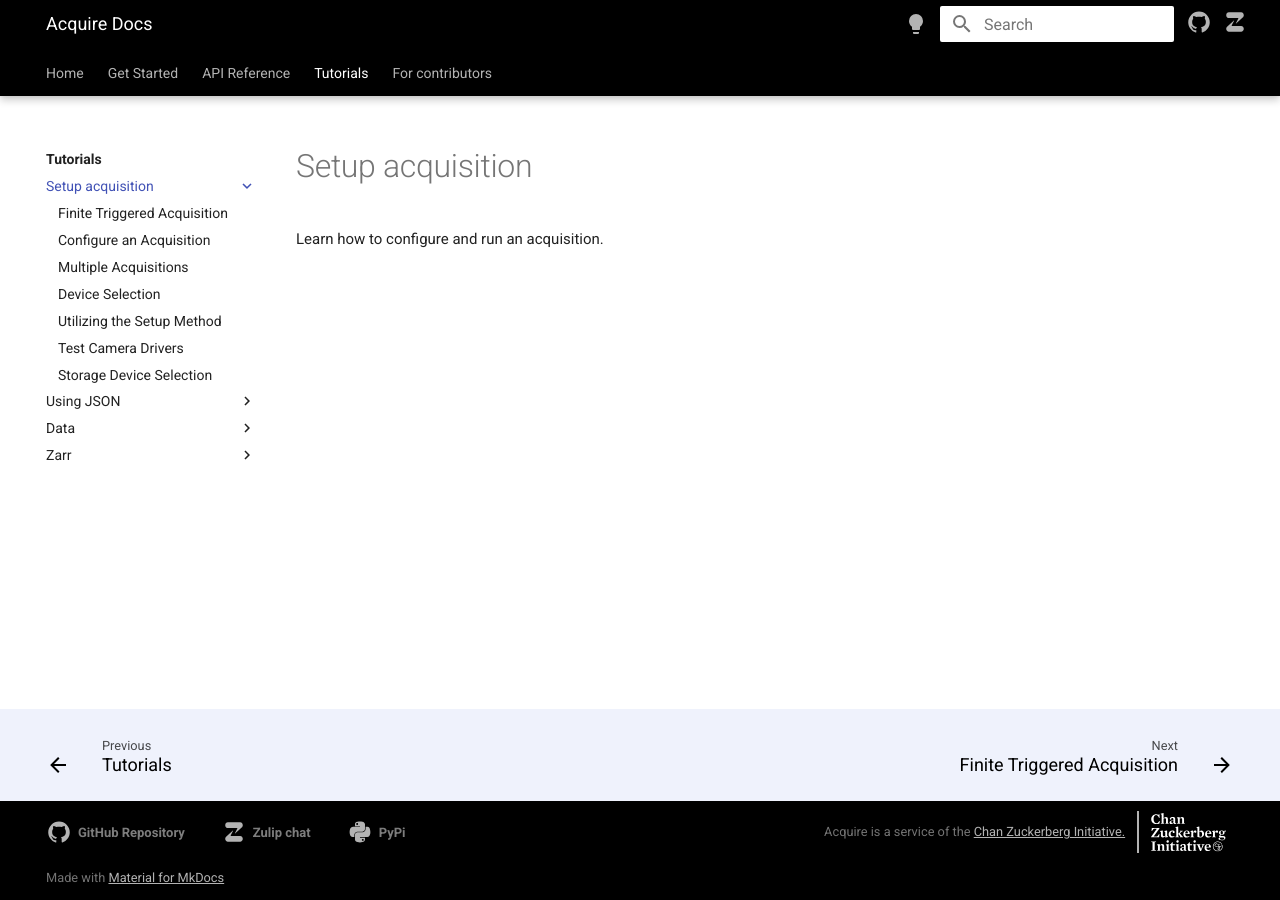
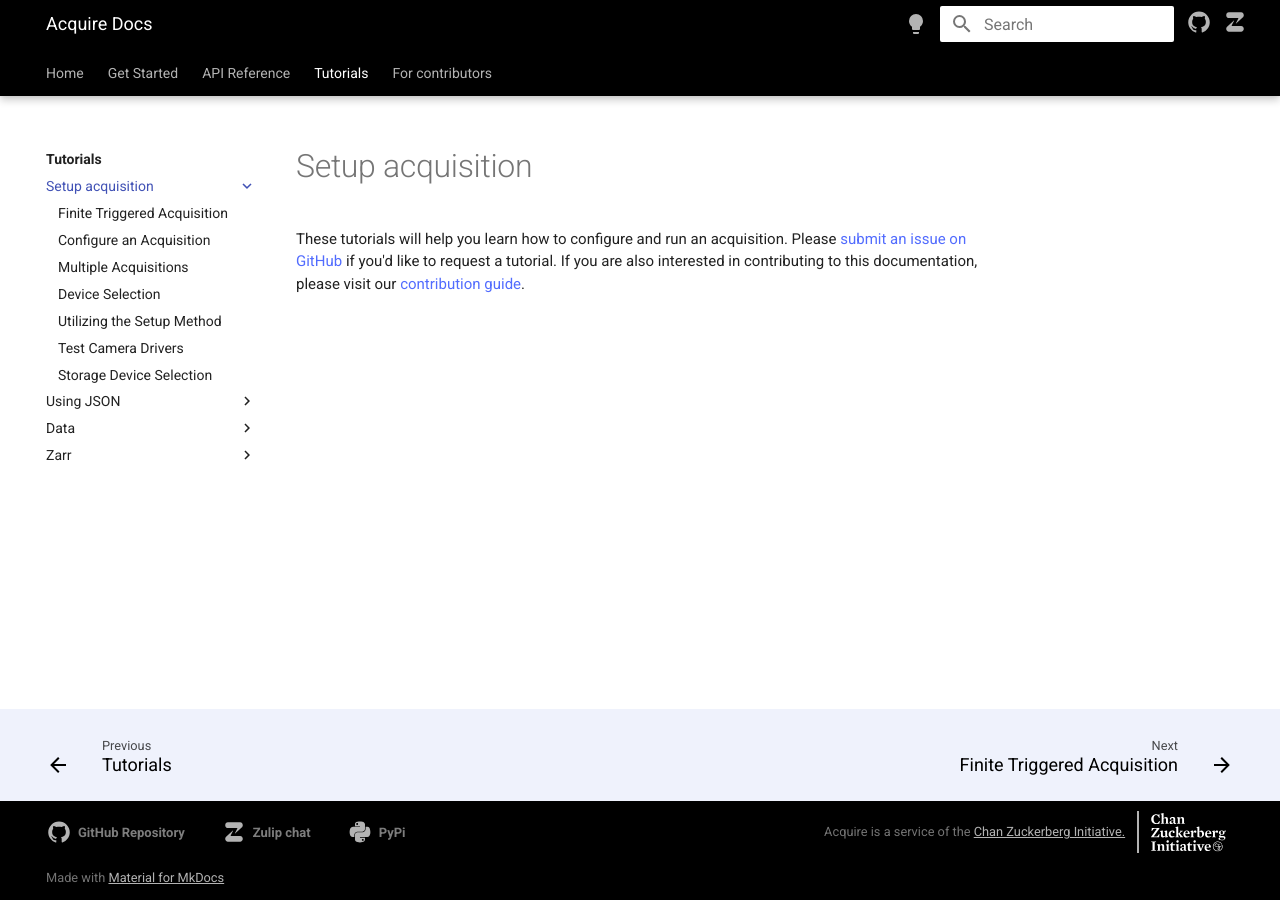
Before and after one commit to melissawm/acquire-docs, an MkDocs documentation site: the page built from docs/tutorials/setup_acquisition/index.md, in a window 1280 px wide. Built offline with MkDocs 1.6.1 and Material for MkDocs 9.7.7, drawn with Linux system fonts in a browser that asks for light colours; nearby versions of some CDN libraries; comment, search, counter and statistics services are not loaded.

Commit message:
Add intro text to tutorial index pages

```diff
--- a/docs/tutorials/setup_acquisition/index.md
+++ b/docs/tutorials/setup_acquisition/index.md
@@ -1,3 +1,7 @@
 # Setup acquisition
 
-Learn how to configure and run an acquisition.
+These tutorials will help you learn how to configure and run an acquisition.
+Please [submit an issue on GitHub](https://github.com/acquire-project/acquire-docs/issues/new)
+if you'd like to request a tutorial. If you are also interested in contributing
+to this documentation, please visit our
+[contribution guide](https://acquire-project.github.io/acquire-docs/dev/for_contributors/).
```
Also changed, not shown: docs/tutorials/access_data/index.md (+5 -1 lines), docs/tutorials/using_json/index.md (+5 -1 lines), docs/tutorials/zarr/index.md (+5 -1 lines).
